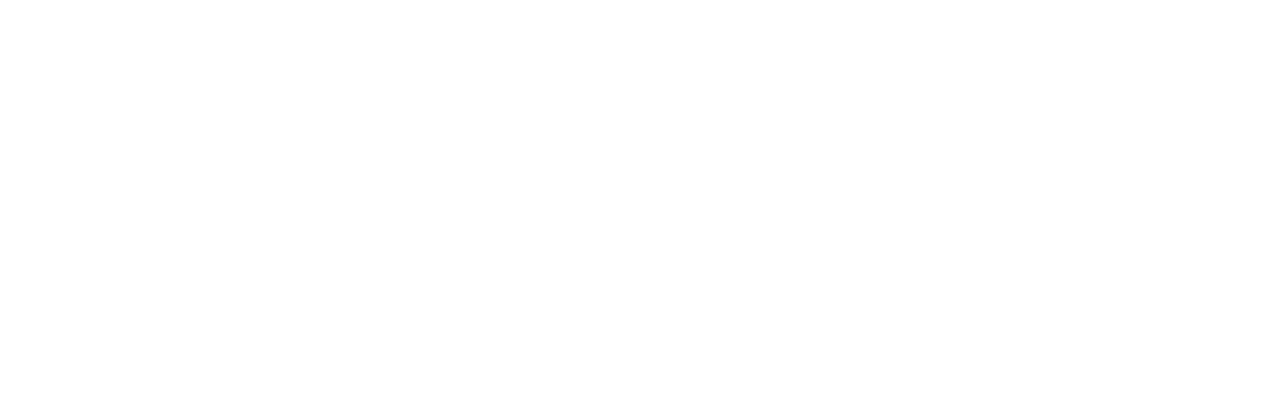
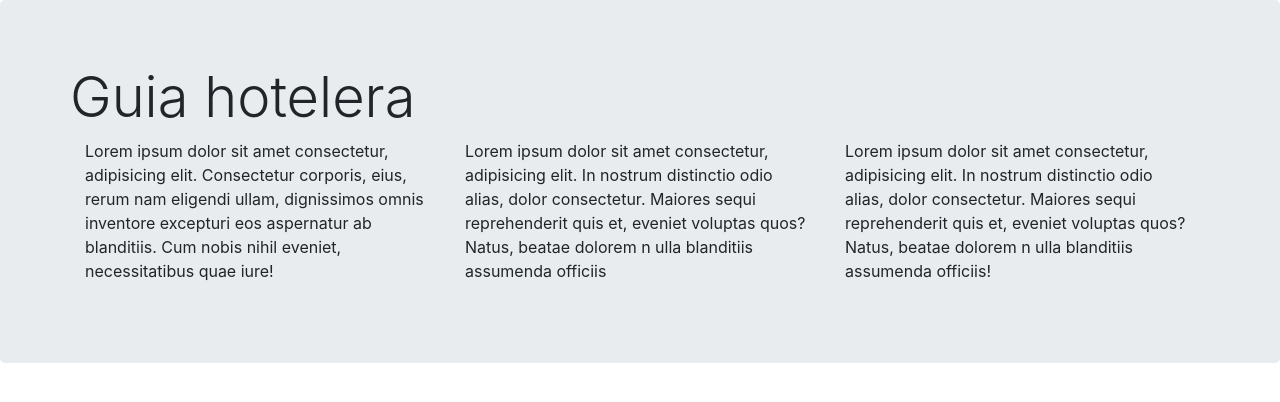
Before and after one commit to Ahlerdam/Bootstrap-Proyect, a website: page index.html in a window 1280 px wide. Drawn offline with nearby package versions, Linux system fonts and the light colour scheme.

Commit message:
Creacion de encabezado utilizando el sistema de grillas

```diff
--- a/index.html
+++ b/index.html
@@ -4,9 +4,42 @@
     <meta charset="UTF-8">
     <meta name="viewport" content="width=device-width, initial-scale=1.0">
     <meta http-equiv="X-UA-Compatible" content="ie=edge">
-    <title>Document</title>
+    <link rel="stylesheet" href="https://stackpath.bootstrapcdn.com/bootstrap/4.3.1/css/bootstrap.min.css">
+    <title>Guia hotelera</title>
 </head>
 <body>
+    <div class="jumbotron">
+        <div class="container">
+            <div class="row">
+                <h1 class="display-4">Guia hotelera</h1>
+            </div>
+            <div class="row">
+                <div class="col">
+                    <p>
+                    Lorem ipsum dolor sit amet consectetur, adipisicing elit. Consectetur corporis, eius, rerum nam eligendi ullam,                         dignissimos omnis inventore excepturi eos aspernatur ab blanditiis. Cum nobis nihil eveniet,
+                    necessitatibus quae iure!
+                    </p>
+                </div>
+                <div class="col">
+                    <p>
+                    Lorem ipsum dolor sit amet consectetur, adipisicing elit. In nostrum distinctio odio alias,                        dolor consectetur. Maiores sequi reprehenderit quis et, eveniet voluptas quos? Natus, beatae dolorem n
+                    ulla blanditiis assumenda officiis
+                    </p>
+                </div>
+                <div class="col">
+                    <p>
+                    Lorem ipsum dolor sit amet consectetur, adipisicing elit. In nostrum distinctio odio alias,
+                    dolor consectetur. Maiores sequi reprehenderit quis et, eveniet voluptas quos? Natus, beatae dolorem n
+                    ulla blanditiis assumenda officiis!
+                    </p>
+                </div>
+            </div>
+        </div>
+    </div>
 
+
+<!-- first jquery, second popper-->
+    <script src="/node_modules/jquery/dist/jquery.min.js"></script>
+    <script src="/node_modules/popper/index.js"></script>
 </body>
 </html>
```
Also changed, not shown: package.json (+6 -3 lines), 1 other file.
